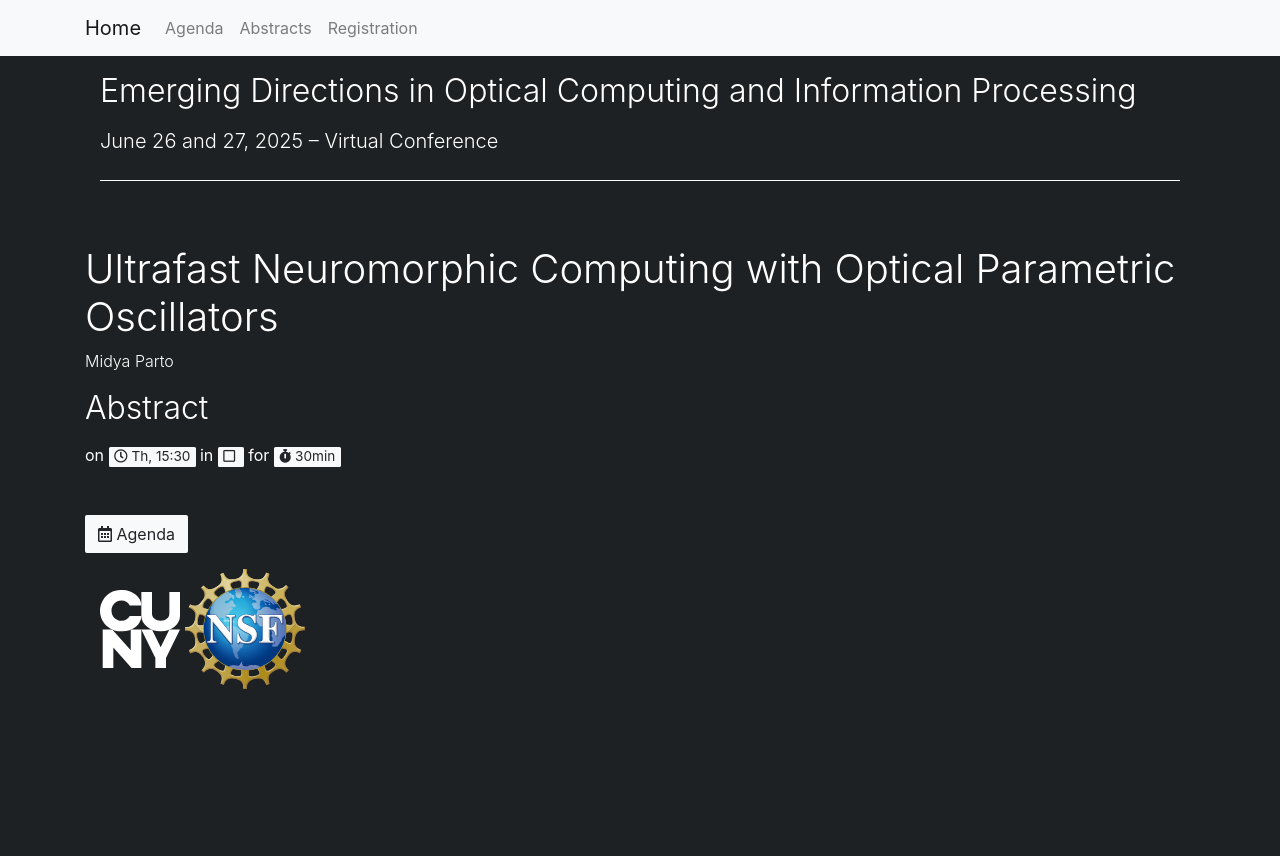
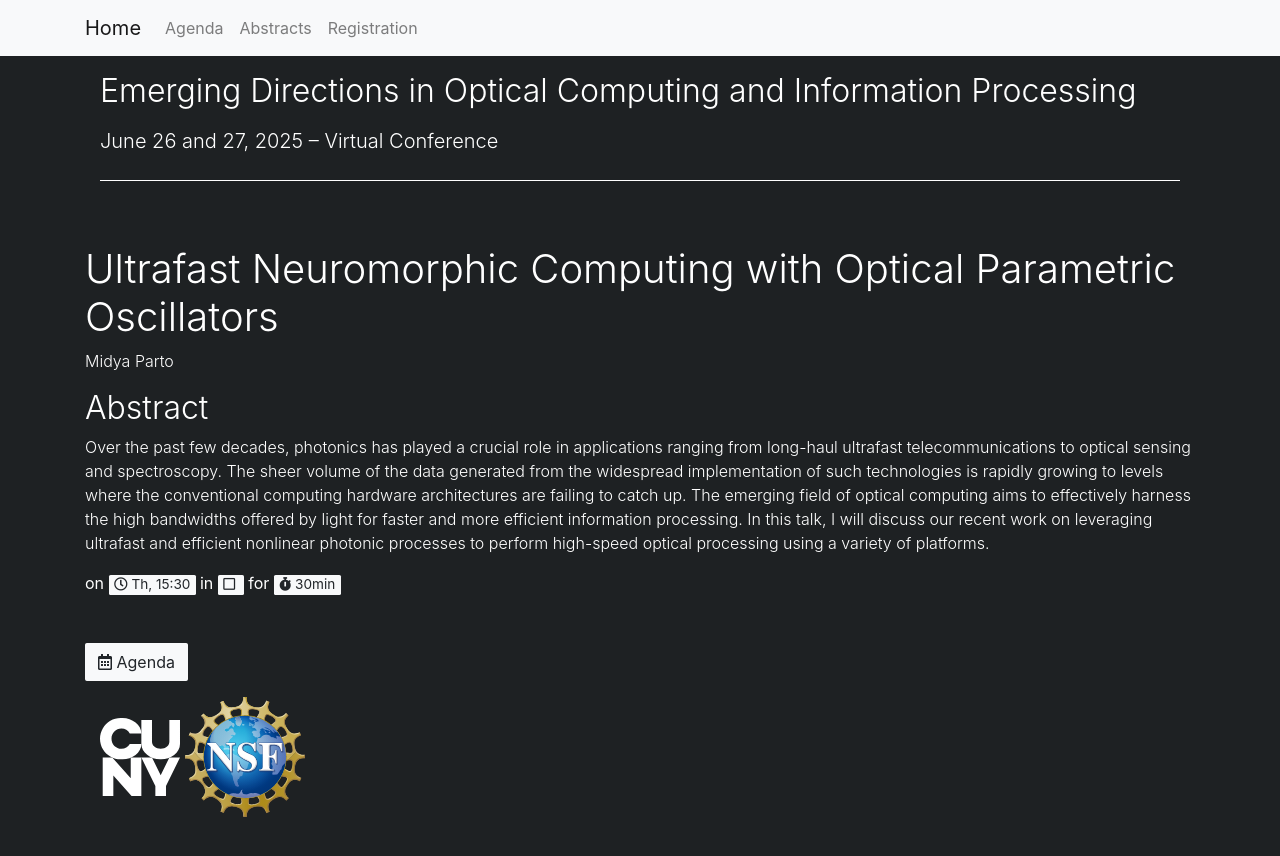
Before and after one commit to mirilabqc/mini-conference-site, a Jekyll site: the page built from _talks/midya-parto.md, in a window 1280 px wide. Shown: the top 856 px of the page. Built offline with Jekyll 4.4.1, drawn with Linux system fonts in a browser that asks for light colours.

```diff
--- a/_talks/midya-parto.md
+++ b/_talks/midya-parto.md
@@ -3,4 +3,6 @@ name: "Ultrafast Neuromorphic Computing with Optical Parametric Oscillators"
 speakers:
   - Midya Parto
 hide: false
+abstract: |
+  Over the past few decades, photonics has played a crucial role in applications ranging from long-haul ultrafast telecommunications to optical sensing and spectroscopy. The sheer volume of the data generated from the widespread implementation of such technologies is rapidly growing to levels where the conventional computing hardware architectures are failing to catch up. The emerging field of optical computing aims to effectively harness the high bandwidths offered by light for faster and more efficient information processing. In this talk, I will discuss our recent work on leveraging ultrafast and efficient nonlinear photonic processes to perform high-speed optical processing using a variety of platforms.
 ---
```
